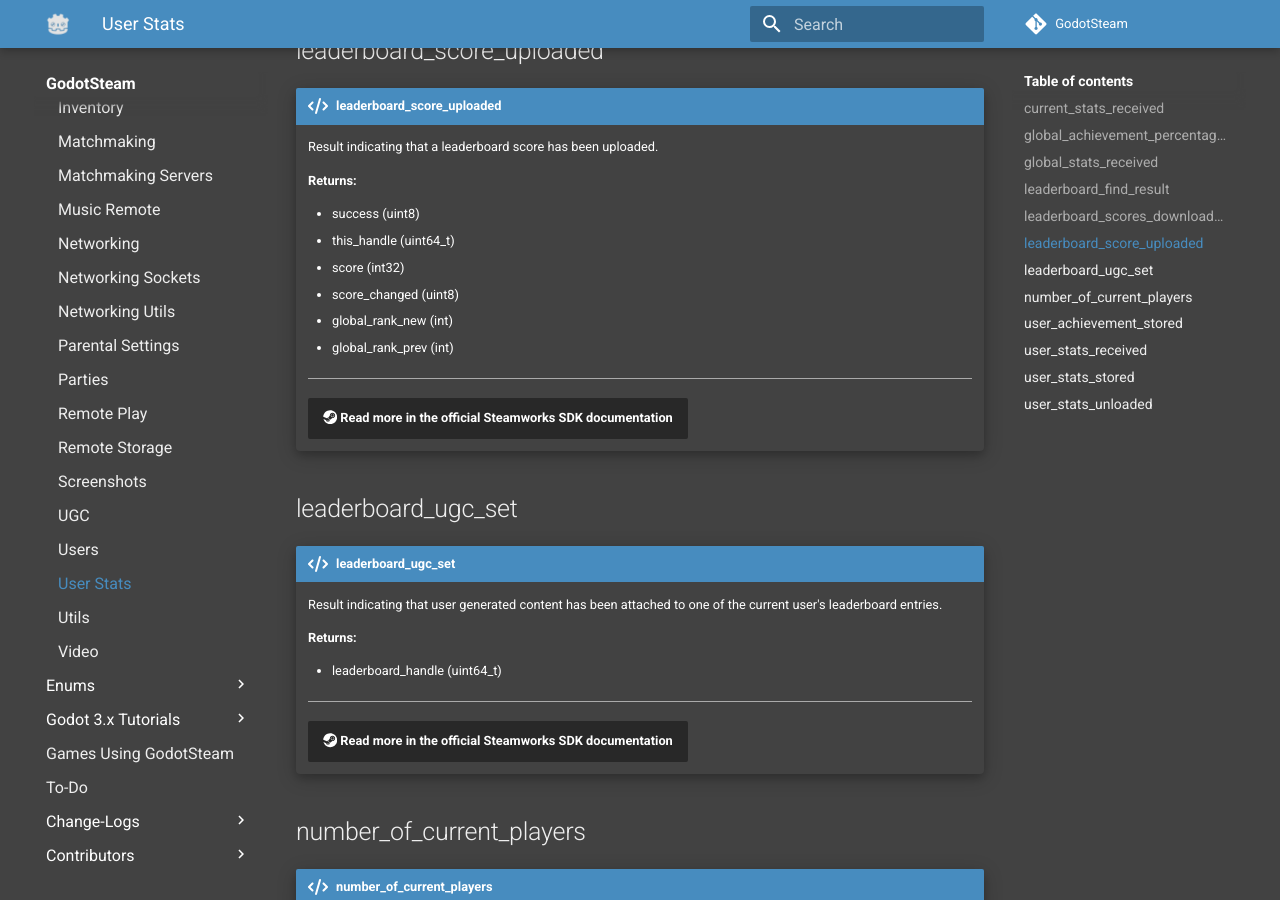
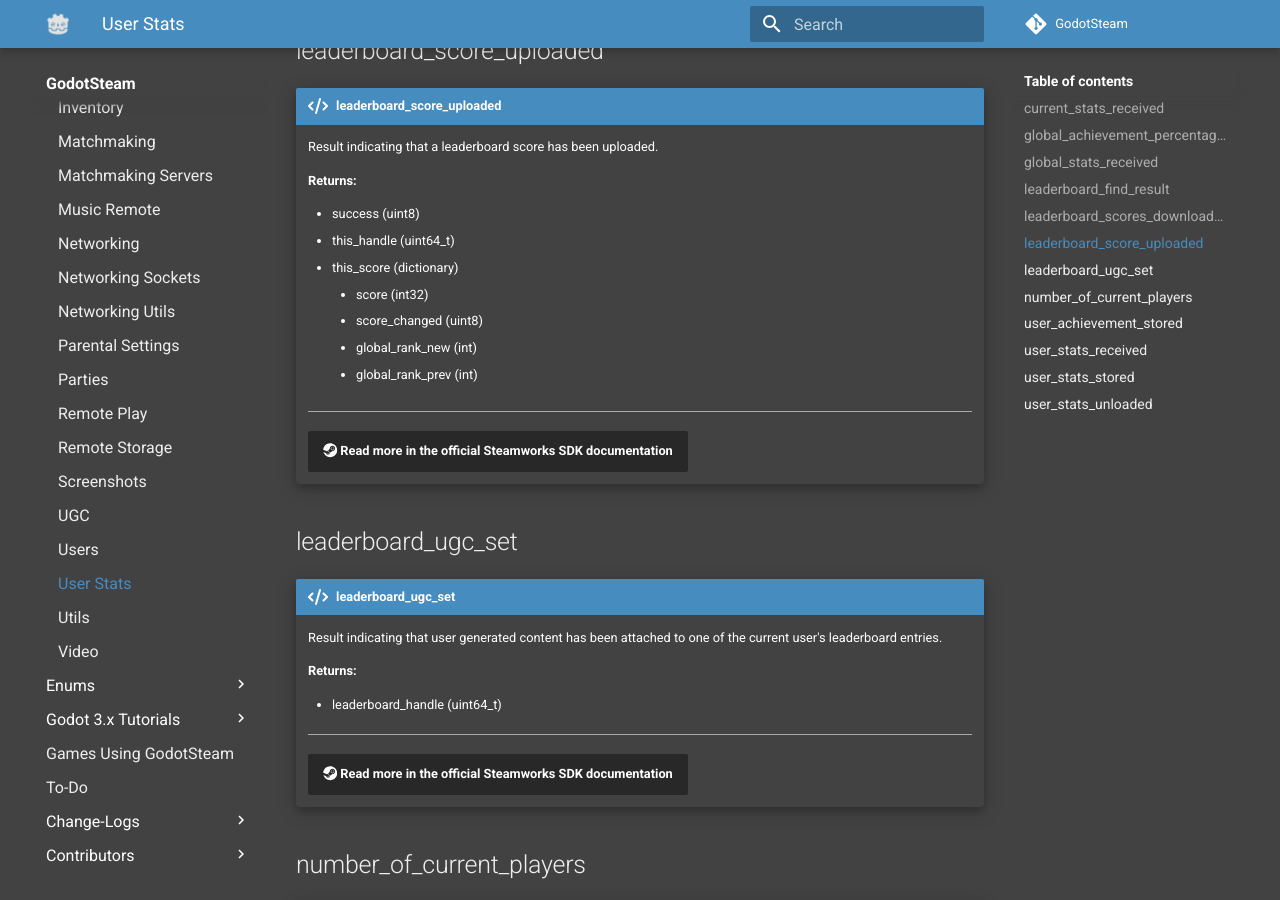
Before and after one commit to GodotSteam/GodotSteam, an MkDocs documentation site: the page built from docs/signals/user_stats.md, in a window 1280 px wide and 900 px high, scrolled down 2268 px. Built offline with MkDocs 1.6.1 and Material for MkDocs 9.7.7, drawn with Linux system fonts in a browser that asks for light colours; comment, search, counter and statistics services are not loaded.

Commit message:
Updated signal for user stats due to change

```diff
--- a/docs/signals/user_stats.md
+++ b/docs/signals/user_stats.md
@@ -86,10 +86,11 @@
 
 	* success (uint8)
 	* this_handle (uint64_t)
-	* score (int32)
-	* score_changed (uint8)
-	* global_rank_new (int)
-	* global_rank_prev (int)
+	* this_score (dictionary)
+		* score (int32)
+		* score_changed (uint8)
+		* global_rank_new (int)
+		* global_rank_prev (int)
 
 	---
 	[:fontawesome-brands-steam: Read more in the official Steamworks SDK documentation](https://partner.steamgames.com/doc/api/ISteamUserStats#LeaderboardScoreUploaded_t){ .md-button .md-button--store target="_blank" }
```
